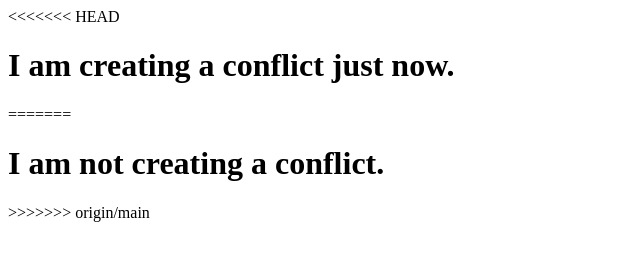
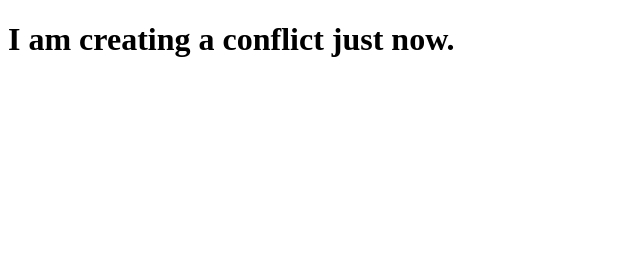
Before and after one commit to hcheng188167/HoChiChengPublicRemoteRepo1, a plain HTML site: page index_Juan.html in a window 1280 px wide. Shown: the whole page, without its empty margins (0-640 px from the left). Drawn offline with Linux system fonts and the light colour scheme.

Commit message:
Resolving conflicts

```diff
--- a/index_Juan.html
+++ b/index_Juan.html
@@ -6,12 +6,6 @@
     <title>Index changed by Ronnie</title>
   </head>
   <body>
-<<<<<<< HEAD
     <h1>I am creating a conflict just now.</h1>
-=======
-    <h1>
-      I am not creating a conflict.
-    </h1>
->>>>>>> origin/main
   </body>
 </html>
```
